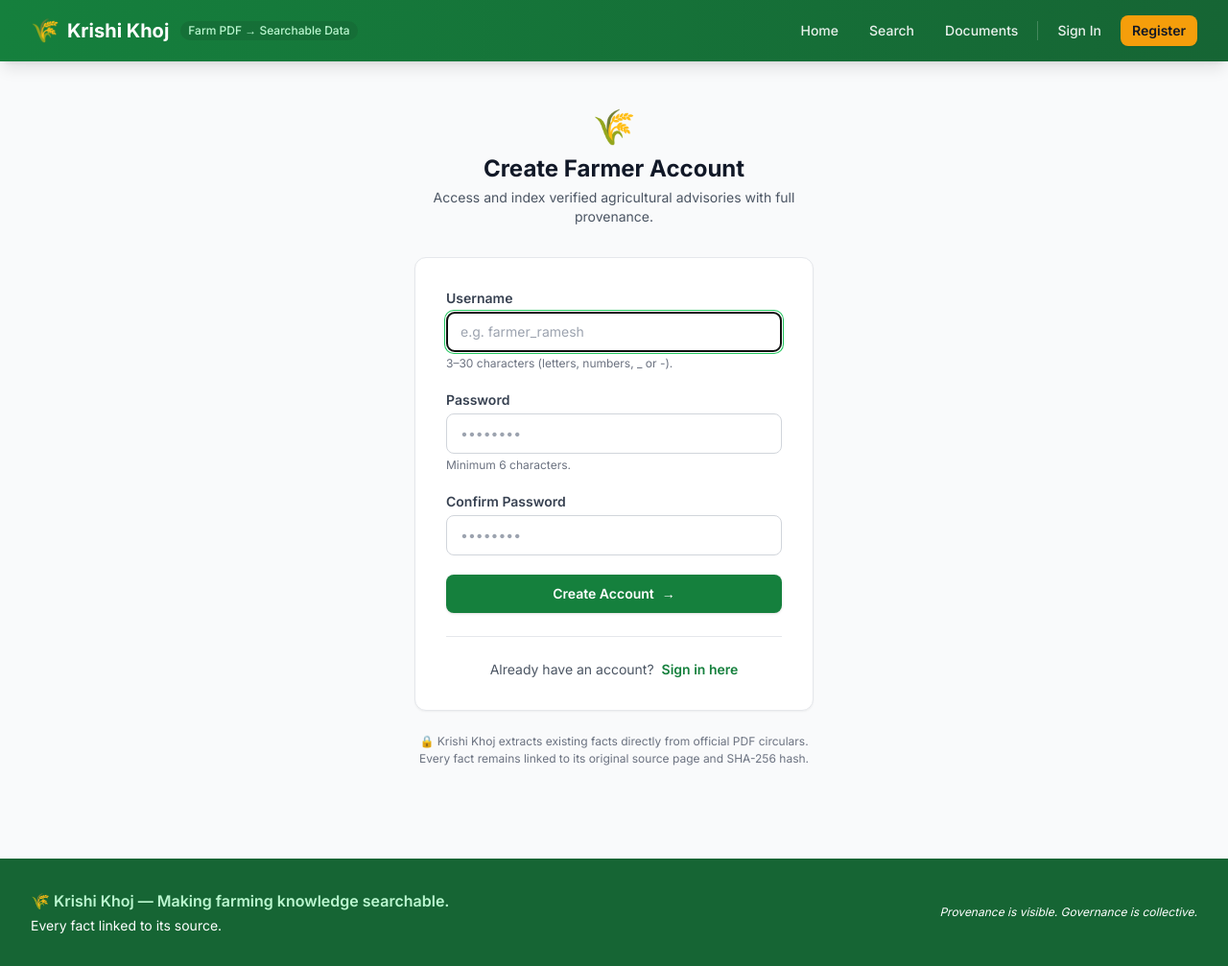
After one commit to Anubhav-Ray/Krishi-Khoj, a Flask app: page /register in a window 1280 px wide. The commit adds this page. Shown: the whole page at 96% size. Run offline with Flask 3, Linux system fonts and the light colour scheme; some libraries are stand-ins or nearby versions.

Commit message:
Implement authentication foundation: users table, auth routes, secure sessions, and verification tests

```diff
--- a/app.py
+++ b/app.py
@@ -9,21 +9,26 @@ import os
 import csv
 import json
 import io
+import re
 from flask import (
     Flask, render_template, request, redirect, url_for,
-    flash, jsonify, send_file, Response
+    flash, jsonify, send_file, Response, session
 )
+from werkzeug.security import generate_password_hash, check_password_hash
 from werkzeug.utils import secure_filename
 from config import (
     UPLOAD_FOLDER, DATABASE_PATH, MAX_CONTENT_LENGTH,
-    ALLOWED_EXTENSIONS, SECRET_KEY, DEBUG
+    ALLOWED_EXTENSIONS, SECRET_KEY, DEBUG,
+    SESSION_COOKIE_HTTPONLY, SESSION_COOKIE_SAMESITE,
+    SESSION_COOKIE_SECURE, PERMANENT_SESSION_LIFETIME
 )
 from database import (
     init_db, insert_document, insert_fact, insert_page_text,
     search_facts, get_fact_by_id, get_document_by_id,
     get_all_documents, get_page_text, get_stats,
     get_distinct_values, delete_document, get_document_facts,
-    get_search_autocomplete
+    get_search_autocomplete,
+    create_user, get_user_by_username, get_user_by_id
 )
 from pdf_processor import PDFProcessor
 from fact_extractor import extract_facts_from_document, get_extraction_summary
@@ -35,6 +40,10 @@ app = Flask(__name__)
 app.config['SECRET_KEY'] = SECRET_KEY
 app.config['MAX_CONTENT_LENGTH'] = MAX_CONTENT_LENGTH
 app.config['UPLOAD_FOLDER'] = UPLOAD_FOLDER
+app.config['SESSION_COOKIE_HTTPONLY'] = SESSION_COOKIE_HTTPONLY
+app.config['SESSION_COOKIE_SAMESITE'] = SESSION_COOKIE_SAMESITE
+app.config['SESSION_COOKIE_SECURE'] = SESSION_COOKIE_SECURE
+app.config['PERMANENT_SESSION_LIFETIME'] = PERMANENT_SESSION_LIFETIME
 
 # Ensure directories exist
 os.makedirs(UPLOAD_FOLDER, exist_ok=True)
@@ -58,7 +67,17 @@ def format_file_size(size_bytes):
         return f"{size_bytes / (1024 * 1024):.1f} MB"
 
 
-# ─── Template Filters ────────────────────────────────────────────────────────
+# ─── Template Context & Filters ───────────────────────────────────────────────
+
+@app.context_processor
+def inject_current_user():
+    """Inject safe current_user into templates without exposing credentials."""
+    user_id = session.get('user_id')
+    username = session.get('username')
+    if user_id and username:
+        return {'current_user': {'id': user_id, 'username': username}}
+    return {'current_user': None}
+
 
 @app.template_filter('filesize')
 def filesize_filter(size_bytes):
@@ -72,6 +91,104 @@ def truncate_hash_filter(hash_str, length=8):
     if hash_str and len(hash_str) > length:
         return hash_str[:length] + '...'
     return hash_str
+
+
+# ─── Routes: Authentication ───────────────────────────────────────────────────
+
+@app.route('/register', methods=['GET', 'POST'])
+def register():
+    """Register a new farmer account."""
+    if session.get('user_id'):
+        return redirect(url_for('index'))
+
+    if request.method == 'POST':
+        username = request.form.get('username', '').strip()
+        password = request.form.get('password', '')
+        confirm_password = request.form.get('confirm_password', '')
+
+        # Input validation
+        if not username:
+            flash('Username is required.', 'error')
+            return render_template('register.html', username=username)
+
+        if len(username) < 3 or len(username) > 30:
+            flash('Username must be between 3 and 30 characters.', 'error')
+            return render_template('register.html', username=username)
+
+        if not re.match(r'^[a-zA-Z0-9_-]+$', username):
+            flash('Username may only contain letters, numbers, underscores, and hyphens.', 'error')
+            return render_template('register.html', username=username)
+
+        if not password:
+            flash('Password is required.', 'error')
+            return render_template('register.html', username=username)
+
+        if len(password) < 6:
+            flash('Password must be at least 6 characters long.', 'error')
+            return render_template('register.html', username=username)
+
+        if password != confirm_password:
+            flash('Passwords do not match. Please verify your password.', 'error')
+            return render_template('register.html', username=username)
+
+        # Hash password and create user safely
+        password_hash = generate_password_hash(password)
+        user_id = create_user(username, password_hash)
+
+        if not user_id:
+            flash('That username is already taken. Please choose another username.', 'error')
+            return render_template('register.html', username=username)
+
+        # Successful registration - establish session
+        session.clear()
+        session['user_id'] = user_id
+        session['username'] = username
+        flash('Account created successfully! Welcome to Krishi Khoj.', 'success')
+        return redirect(url_for('index'))
+
+    return render_template('register.html')
+
+
+@app.route('/login', methods=['GET', 'POST'])
+def login():
+    """Log in with an existing farmer account."""
+    if session.get('user_id'):
+        return redirect(url_for('index'))
+
+    if request.method == 'POST':
+        username = request.form.get('username', '').strip()
+        password = request.form.get('password', '')
+
+        if not username or not password:
+            flash('Please enter both username and password.', 'error')
+            return render_template('login.html', username=username)
+
+        user = get_user_by_username(username)
+        # Check credentials without leaking whether username exists
+        if not user or not check_password_hash(user['password_hash'], password):
+            flash('Invalid username or password. Please try again.', 'error')
+            return render_template('login.html', username=username)
+
+        # Successful login
+        session.clear()
+        session['user_id'] = user['id']
+        session['username'] = user['username']
+        flash(f'Welcome back, {user["username"]}!', 'success')
+
+        next_url = request.args.get('next')
+        if next_url and next_url.startswith('/') and not next_url.startswith('//'):
+            return redirect(next_url)
+        return redirect(url_for('index'))
+
+    return render_template('login.html')
+
+
+@app.route('/logout', methods=['GET', 'POST'])
+def logout():
+    """Log out the current user."""
+    session.clear()
+    flash('You have been logged out.', 'info')
+    return redirect(url_for('login'))
 
 
 # ─── Routes: Pages ───────────────────────────────────────────────────────────
--- a/templates/base.html
+++ b/templates/base.html
@@ -44,11 +44,24 @@
                     </a>
                     <span class="hidden sm:inline text-krishi-200 text-xs font-medium bg-krishi-800/50 px-2 py-0.5 rounded-full">Farm PDF → Searchable Data</span>
                 </div>
-                <!-- Nav Links -->
-                <div class="flex items-center space-x-1">
+                <!-- Nav Links & Auth -->
+                <div class="flex items-center space-x-2">
                     <a href="/" class="text-white/90 hover:text-white hover:bg-white/10 px-3 py-2 rounded-lg text-sm font-medium transition-colors">Home</a>
                     <a href="/search" class="text-white/90 hover:text-white hover:bg-white/10 px-3 py-2 rounded-lg text-sm font-medium transition-colors">Search</a>
                     <a href="/documents" class="text-white/90 hover:text-white hover:bg-white/10 px-3 py-2 rounded-lg text-sm font-medium transition-colors">Documents</a>
+
+                    <div class="h-5 w-px bg-white/20 mx-1"></div>
+
+                    {% if current_user %}
+                    <span class="inline-flex items-center space-x-1.5 bg-krishi-900/60 text-krishi-100 px-3 py-1.5 rounded-lg text-xs font-medium border border-krishi-600/40">
+                        <span>👨‍🌾</span>
+                        <span class="font-semibold">{{ current_user.username }}</span>
+                    </span>
+                    <a href="/logout" class="text-white/80 hover:text-white hover:bg-white/10 px-2.5 py-1.5 rounded-lg text-xs font-medium transition-colors">Logout</a>
+                    {% else %}
+                    <a href="/login" class="text-white/90 hover:text-white hover:bg-white/10 px-3 py-1.5 rounded-lg text-sm font-medium transition-colors">Sign In</a>
+                    <a href="/register" class="bg-saffron-500 hover:bg-saffron-600 text-gray-900 font-semibold px-3 py-1.5 rounded-lg text-sm transition-colors shadow-sm">Register</a>
+                    {% endif %}
                 </div>
             </div>
         </div>
--- /dev/null
+++ b/templates/register.html
@@ -0,0 +1,94 @@
+{% extends "base.html" %}
+
+{% block title %}Register — Krishi Khoj{% endblock %}
+
+{% block content %}
+<div class="max-w-md mx-auto px-4 py-12">
+    <!-- Header -->
+    <div class="text-center mb-8">
+        <span class="text-4xl">🌾</span>
+        <h1 class="text-2xl font-bold text-gray-900 mt-2">Create Farmer Account</h1>
+        <p class="text-sm text-gray-600 mt-1">
+            Access and index verified agricultural advisories with full provenance.
+        </p>
+    </div>
+
+    <!-- Registration Card -->
+    <div class="bg-white rounded-xl shadow-sm border border-gray-200 p-6 sm:p-8">
+        <form method="POST" action="{{ url_for('register') }}" class="space-y-5">
+            <!-- Username -->
+            <div>
+                <label for="username" class="block text-sm font-semibold text-gray-700 mb-1">
+                    Username
+                </label>
+                <div class="relative">
+                    <input type="text"
+                           id="username"
+                           name="username"
+                           value="{{ username or '' }}"
+                           required
+                           autofocus
+                           minlength="3"
+                           maxlength="30"
+                           pattern="[a-zA-Z0-9_-]+"
+                           placeholder="e.g. farmer_ramesh"
+                           class="w-full px-3.5 py-2.5 rounded-lg border border-gray-300 focus:ring-2 focus:ring-krishi-500 focus:border-krishi-500 text-sm text-gray-900 transition-colors placeholder:text-gray-400">
+                </div>
+                <p class="text-xs text-gray-500 mt-1">3–30 characters (letters, numbers, _ or -).</p>
+            </div>
+
+            <!-- Password -->
+            <div>
+                <label for="password" class="block text-sm font-semibold text-gray-700 mb-1">
+                    Password
+                </label>
+                <input type="password"
+                       id="password"
+                       name="password"
+                       required
+                       minlength="6"
+                       placeholder="••••••••"
+                       class="w-full px-3.5 py-2.5 rounded-lg border border-gray-300 focus:ring-2 focus:ring-krishi-500 focus:border-krishi-500 text-sm text-gray-900 transition-colors placeholder:text-gray-400">
+                <p class="text-xs text-gray-500 mt-1">Minimum 6 characters.</p>
+            </div>
+
+            <!-- Confirm Password -->
+            <div>
+                <label for="confirm_password" class="block text-sm font-semibold text-gray-700 mb-1">
+                    Confirm Password
+                </label>
+                <input type="password"
+                       id="confirm_password"
+                       name="confirm_password"
+                       required
+                       minlength="6"
+                       placeholder="••••••••"
+                       class="w-full px-3.5 py-2.5 rounded-lg border border-gray-300 focus:ring-2 focus:ring-krishi-500 focus:border-krishi-500 text-sm text-gray-900 transition-colors placeholder:text-gray-400">
+            </div>
+
+            <!-- Submit Button -->
+            <button type="submit"
+                    class="w-full bg-krishi-700 hover:bg-krishi-800 text-white font-semibold py-2.5 px-4 rounded-lg text-sm shadow transition-colors flex items-center justify-center space-x-2">
+                <span>Create Account</span>
+                <span>&rarr;</span>
+            </button>
+        </form>
+
+        <!-- Divider -->
+        <div class="mt-6 pt-6 border-t border-gray-200 text-center">
+            <p class="text-sm text-gray-600">
+                Already have an account?
+                <a href="{{ url_for('login') }}" class="text-krishi-700 hover:text-krishi-800 font-semibold ml-1">
+                    Sign in here
+                </a>
+            </p>
+        </div>
+    </div>
+
+    <!-- Product Principle Notice -->
+    <div class="mt-6 text-center text-xs text-gray-500">
+        <p>🔒 Krishi Khoj extracts existing facts directly from official PDF circulars.</p>
+        <p class="mt-0.5">Every fact remains linked to its original source page and SHA-256 hash.</p>
+    </div>
+</div>
+{% endblock %}
```
Also changed, not shown: config.py (+31 -3 lines), database.py (+62 -0 lines), templates/login.html (added, +72 -0 lines), tests/test_auth_foundation.py (added, +192 -0 lines).
